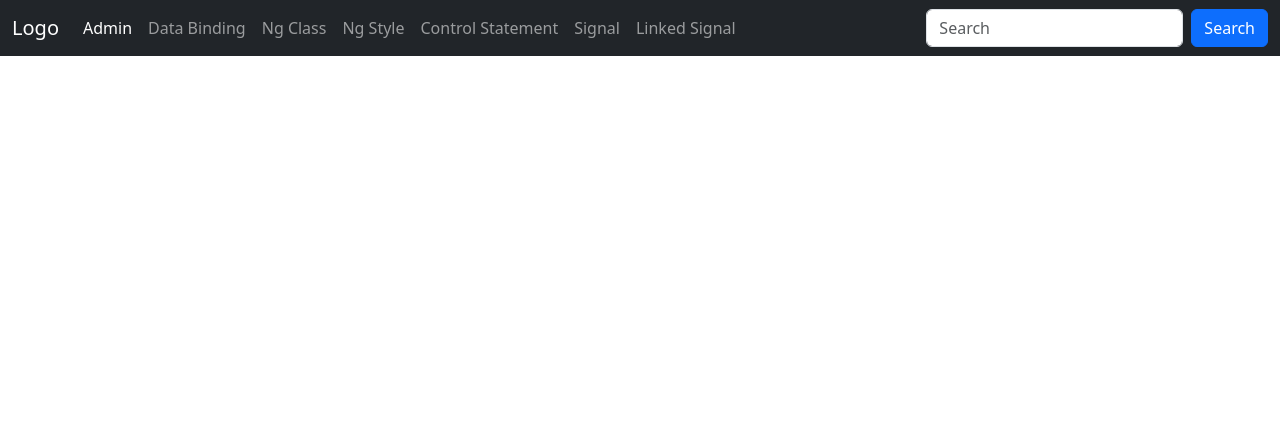
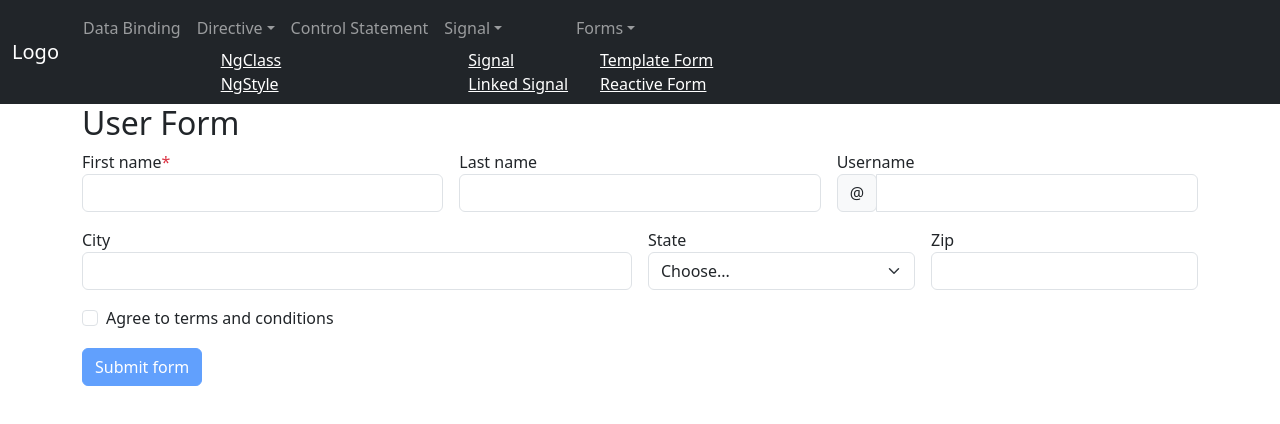
Before and after one commit to Azfar-Tariq/angular19, an Angular app: page /template-form in a window 1280 px wide. Before the commit this address led to /. Shown: the top 424 px of the page. Built offline with nearby package versions, Linux system fonts and the light colour scheme.

Commit message:
template and reactive forms done

```diff
--- a/src/app/app.component.html
+++ b/src/app/app.component.html
@@ -12,33 +12,98 @@
     <div class="collapse navbar-collapse" id="mynavbar">
       <ul class="navbar-nav me-auto">
         <li class="nav-item">
-          <a class="nav-link active" [routerLink]="'admin'">Admin</a>
-        </li>
-        <li class="nav-item">
           <a class="nav-link" [routerLink]="'data-binding'">Data Binding</a>
         </li>
-        <li class="nav-item">
-          <a class="nav-link" [routerLink]="'ng-class'">Ng Class</a>
-        </li>
-        <li class="nav-item">
-          <a class="nav-link" [routerLink]="'ng-style'">Ng Style</a>
+        <li class="nav-item dropdown">
+          <a
+            href="#"
+            class="nav-link dropdown-toggle"
+            id="navbarDropdown"
+            role="button"
+            data-bs-toggle="dropdown"
+            >Directive</a
+          >
+          <ul class="drowdown-menu" aria-labelledby="navbarDropdown">
+            <li>
+              <a
+                class="dropdown-item"
+                [routerLink]="'ng-class'"
+                class="text-white"
+                >NgClass</a
+              >
+            </li>
+            <li>
+              <a
+                class="dropdown-item"
+                [routerLink]="'ng-style'"
+                class="text-white"
+                >NgStyle</a
+              >
+            </li>
+          </ul>
         </li>
         <li class="nav-item">
           <a class="nav-link" [routerLink]="'control-statement'"
             >Control Statement</a
           >
         </li>
-        <li class="nav-item">
-          <a class="nav-link" [routerLink]="'signal'">Signal</a>
+        <li class="nav-item dropdown">
+          <a
+            href="#"
+            class="nav-link dropdown-toggle"
+            id="navbarDropdown"
+            role="button"
+            data-bs-toggle="dropdown"
+            >Signal</a
+          >
+          <ul class="drowdown-menu" aria-labelledby="navbarDropdown">
+            <li>
+              <a
+                class="dropdown-item"
+                [routerLink]="'signal'"
+                class="text-white"
+                >Signal</a
+              >
+            </li>
+            <li>
+              <a
+                class="dropdown-item"
+                [routerLink]="'linked-signal'"
+                class="text-white"
+                >Linked Signal</a
+              >
+            </li>
+          </ul>
         </li>
-        <li class="nav-item">
-          <a class="nav-link" [routerLink]="'linked-signal'">Linked Signal</a>
+        <li class="nav-item dropdown">
+          <a
+            href="#"
+            class="nav-link dropdown-toggle"
+            id="navbarDropdown"
+            role="button"
+            data-bs-toggle="dropdown"
+            >Forms</a
+          >
+          <ul class="drowdown-menu" aria-labelledby="navbarDropdown">
+            <li>
+              <a
+                class="dropdown-item"
+                [routerLink]="'template-form'"
+                class="text-white"
+                >Template Form</a
+              >
+            </li>
+            <li>
+              <a
+                class="dropdown-item"
+                [routerLink]="'reactive-form'"
+                class="text-white"
+                >Reactive Form</a
+              >
+            </li>
+          </ul>
         </li>
       </ul>
-      <form class="d-flex">
-        <input class="form-control me-2" type="text" placeholder="Search" />
-        <button class="btn btn-primary" type="button">Search</button>
-      </form>
     </div>
   </div>
 </nav>
--- a/src/app/components/linked-signal/linked-signal.component.html
+++ b/src/app/components/linked-signal/linked-signal.component.html
@@ -3,3 +3,9 @@
 <button class="btn btn-primary" (click)="changeName()">
   Change First Name
 </button>
+
+<p>{{ email() }}</p>
+
+<button class="btn btn-primary" (click)="changeNickName()">
+  Change Nick Name
+</button>
--- a/src/app/components/linked-signal/linked-signal.component.ts
+++ b/src/app/components/linked-signal/linked-signal.component.ts
@@ -9,10 +9,22 @@ import { Component, linkedSignal, signal } from '@angular/core';
 export class LinkedSignalComponent {
   firstName = signal<String>('Azfar');
   lastName = signal<String>('Tariq');
+  user = signal({
+    id: 123,
+    nickName: 'azfaro',
+  });
 
   fullName = linkedSignal(() => `${this.firstName()} ${this.lastName()}`);
+
+  email = linkedSignal(
+    () => `${this.user().nickName + this.user().id}@gmail.com`
+  );
 
   changeName() {
     this.firstName.set('John');
   }
+
+  changeNickName() {
+    this.user.set({ id: 321, nickName: 'john' });
+  }
 }
--- /dev/null
+++ b/src/app/components/reactive-forms/reactive-forms.component.html
@@ -0,0 +1,92 @@
+<div class="container">
+  <h2>User Form</h2>
+  <form [formGroup]="userForm" (ngSubmit)="onSave()" class="row g-3">
+    <div class="col-md-4">
+      <label>First name</label><span class="text-danger">*</span>
+      <input
+        type="text"
+        formControlName="firstName"
+        class="form-control"
+        name="firstName"
+        required
+      />
+      <div class="text-danger">
+        @if (userForm.controls.firstName.errors?.['required'] &&
+        userForm.controls.firstName.touched) {
+        <span>Required</span>
+        }
+      </div>
+    </div>
+    <div class="col-md-4">
+      <label>Last name</label>
+      <input
+        type="text"
+        formControlName="lastName"
+        class="form-control"
+        name="lastName"
+      />
+    </div>
+    <div class="col-md-4">
+      <label>Username</label>
+      <div class="input-group has-validation">
+        <span class="input-group-text">&#64;</span>
+        <input
+          type="text"
+          formControlName="username"
+          class="form-control"
+          name="username"
+        />
+      </div>
+    </div>
+    <div class="col-md-6">
+      <label>City</label>
+      <input
+        type="text"
+        formControlName="city"
+        class="form-control"
+        name="city"
+      />
+    </div>
+    <div class="col-md-3">
+      <label>State</label>
+      <select class="form-select" formControlName="state" name="state">
+        <option selected disabled value="">Choose...</option>
+        <option value="punjab">Punjab</option>
+        <option value="sindh">Sindh</option>
+        <option value="balochistan">Balochistan</option>
+        <option value="khyber">Khyber</option>
+      </select>
+    </div>
+    <div class="col-md-3">
+      <label>Zip</label>
+      <input
+        type="text"
+        formControlName="zip"
+        class="form-control"
+        name="zip"
+      />
+    </div>
+    <div class="col-12">
+      <div class="form-check">
+        <input
+          class="form-check-input"
+          type="checkbox"
+          formControlName="isAgree"
+          name="isAgree"
+        />
+        <label class="form-check-label" for="invalidCheck">
+          Agree to terms and conditions
+        </label>
+      </div>
+    </div>
+    <div class="col-12">
+      <button
+        class="btn btn-primary"
+        type="submit"
+        [disabled]="userForm.invalid"
+      >
+        Submit form
+      </button>
+    </div>
+  </form>
+</div>
--- /dev/null
+++ b/src/app/components/reactive-forms/reactive-forms.component.ts
@@ -0,0 +1,31 @@
+import { Component } from '@angular/core';
+import {
+  FormControl,
+  FormGroup,
+  FormsModule,
+  ReactiveFormsModule,
+  Validators,
+} from '@angular/forms';
+
+@Component({
+  selector: 'app-reactive-forms',
+  imports: [ReactiveFormsModule, FormsModule],
+  templateUrl: './reactive-forms.component.html',
+  styleUrl: './reactive-forms.component.css',
+})
+export class ReactiveFormsComponent {
+  userForm = new FormGroup({
+    firstName: new FormControl('', [Validators.required]),
+    lastName: new FormControl(''),
+    username: new FormControl(''),
+    city: new FormControl(''),
+    state: new FormControl(''),
+    zip: new FormControl(''),
+    isAgree: new FormControl(false),
+  });
+
+  onSave() {
+    debugger;
+    const formValue = this.userForm.value;
+  }
+}
--- /dev/null
+++ b/src/app/components/template-form/template-form.component.html
@@ -0,0 +1,94 @@
+<div class="container">
+  <h2>User Form</h2>
+  <form #form="ngForm" class="row g-3 needs-validation">
+    <div class="col-md-4">
+      <label>First name</label><span class="text-danger">*</span>
+      <input
+        type="text"
+        class="form-control"
+        name="firstName"
+        #firstName="ngModel"
+        [(ngModel)]="userObj.firstName"
+        required
+      />
+      <div class="text-danger">
+        @if(firstName.errors?.['required'] && firstName.touched &&
+        firstName.dirty) {
+        <span>Required</span>
+        }
+      </div>
+    </div>
+    <div class="col-md-4">
+      <label>Last name</label>
+      <input
+        type="text"
+        class="form-control"
+        name="lastName"
+        [(ngModel)]="userObj.lastName"
+      />
+    </div>
+    <div class="col-md-4">
+      <label>Username</label>
+      <div class="input-group has-validation">
+        <span class="input-group-text">&#64;</span>
+        <input
+          type="text"
+          class="form-control"
+          name="username"
+          [(ngModel)]="userObj.username"
+        />
+      </div>
+    </div>
+    <div class="col-md-6">
+      <label>City</label>
+      <input
+        type="text"
+        class="form-control"
+        name="city"
+        [(ngModel)]="userObj.city"
+      />
+    </div>
+    <div class="col-md-3">
+      <label>State</label>
+      <select class="form-select" name="state" [(ngModel)]="userObj.state">
+        <option selected disabled value="">Choose...</option>
+        <option value="punjab">Punjab</option>
+        <option value="sindh">Sindh</option>
+        <option value="balochistan">Balochistan</option>
+        <option value="khyber">Khyber</option>
+      </select>
+    </div>
+    <div class="col-md-3">
+      <label>Zip</label>
+      <input
+        type="text"
+        class="form-control"
+        name="zip"
+        [(ngModel)]="userObj.zip"
+      />
+    </div>
+    <div class="col-12">
+      <div class="form-check">
+        <input
+          class="form-check-input"
+          type="checkbox"
+          name="isAgree"
+          [(ngModel)]="userObj.isAgree"
+        />
+        <label class="form-check-label" for="invalidCheck">
+          Agree to terms and conditions
+        </label>
+      </div>
+    </div>
+    <div class="col-12">
+      <button
+        class="btn btn-primary"
+        [disabled]="form.invalid"
+        type="submit"
+        (click)="onSave()"
+      >
+        Submit form
+      </button>
+    </div>
+  </form>
+</div>
--- /dev/null
+++ b/src/app/components/template-form/template-form.component.ts
@@ -0,0 +1,25 @@
+import { Component } from '@angular/core';
+import { FormsModule } from '@angular/forms';
+
+@Component({
+  selector: 'app-template-form',
+  imports: [FormsModule],
+  templateUrl: './template-form.component.html',
+  styleUrl: './template-form.component.css',
+})
+export class TemplateFormComponent {
+  userObj: any = {
+    firstName: '',
+    lastName: '',
+    username: '',
+    city: '',
+    state: '',
+    zip: '',
+    isAgree: false,
+  };
+
+  onSave() {
+    debugger;
+    const formValue = this.userObj;
+  }
+}
```
Also changed, not shown: src/app/app.routes.ts (+10 -0 lines), src/app/components/reactive-forms/reactive-forms.component.css (added), src/app/components/template-form/template-form.component.css (added), 2 other files (tests, documents, lock files or other folders).
